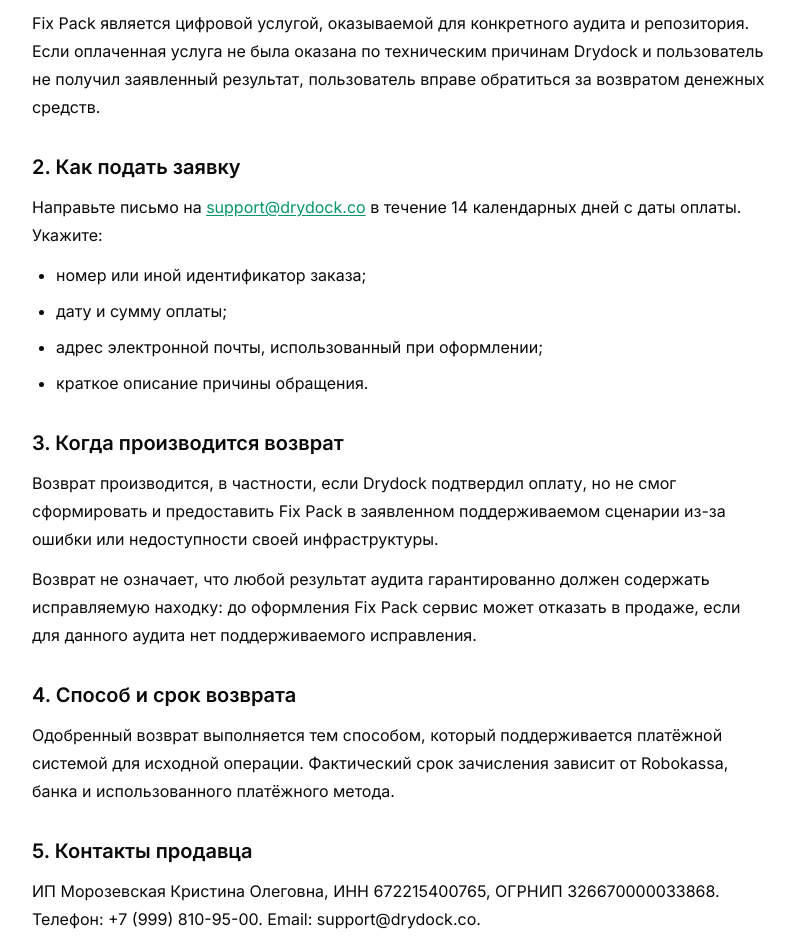
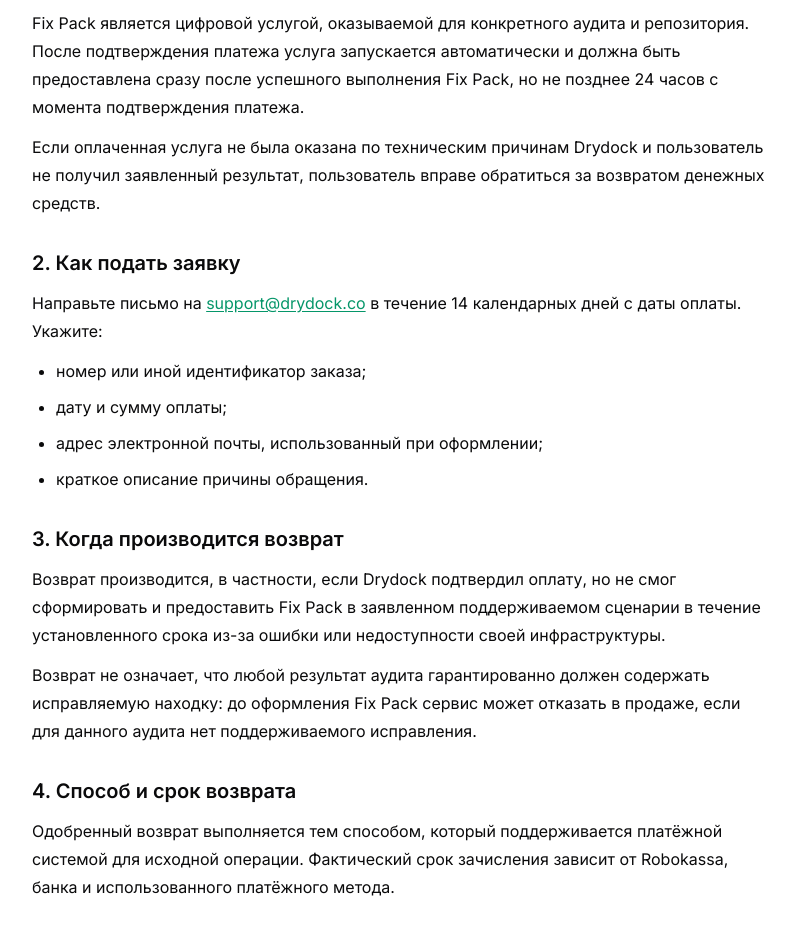
Before and after one commit to aiagent2046-coder/shipit, a Next.js app in the folder web/: page /ru/refund in a window 1280 px wide. Shown: the part 280-1217 px from the top of the page, without its empty margins (240-1035 px from the left). Built offline with nearby package versions, Linux system fonts and the light colour scheme; no server answers.

Commit message:
Add seller address and 24h service deadline to refund terms

```diff
--- a/web/src/app/ru/refund/page.tsx
+++ b/web/src/app/ru/refund/page.tsx
@@ -14,7 +14,8 @@ export default function RefundPage() {
 
       <section className="mt-8">
         <h2 className="text-xl font-semibold">1. Общий порядок</h2>
-        <p className="mt-3">Fix Pack является цифровой услугой, оказываемой для конкретного аудита и репозитория. Если оплаченная услуга не была оказана по техническим причинам Drydock и пользователь не получил заявленный результат, пользователь вправе обратиться за возвратом денежных средств.</p>
+        <p className="mt-3">Fix Pack является цифровой услугой, оказываемой для конкретного аудита и репозитория. После подтверждения платежа услуга запускается автоматически и должна быть предоставлена сразу после успешного выполнения Fix Pack, но не позднее 24 часов с момента подтверждения платежа.</p>
+        <p className="mt-3">Если оплаченная услуга не была оказана по техническим причинам Drydock и пользователь не получил заявленный результат, пользователь вправе обратиться за возвратом денежных средств.</p>
       </section>
 
       <section className="mt-8">
@@ -30,7 +31,7 @@ export default function RefundPage() {
 
       <section className="mt-8">
         <h2 className="text-xl font-semibold">3. Когда производится возврат</h2>
-        <p className="mt-3">Возврат производится, в частности, если Drydock подтвердил оплату, но не смог сформировать и предоставить Fix Pack в заявленном поддерживаемом сценарии из-за ошибки или недоступности своей инфраструктуры.</p>
+        <p className="mt-3">Возврат производится, в частности, если Drydock подтвердил оплату, но не смог сформировать и предоставить Fix Pack в заявленном поддерживаемом сценарии в течение установленного срока из-за ошибки или недоступности своей инфраструктуры.</p>
         <p className="mt-3">Возврат не означает, что любой результат аудита гарантированно должен содержать исправляемую находку: до оформления Fix Pack сервис может отказать в продаже, если для данного аудита нет поддерживаемого исправления.</p>
       </section>
 
@@ -41,7 +42,7 @@ export default function RefundPage() {
 
       <section className="mt-8">
         <h2 className="text-xl font-semibold">5. Контакты продавца</h2>
-        <p className="mt-3">ИП Морозевская Кристина Олеговна, ИНН 672215400765, ОГРНИП 326670000033868. Телефон: +7 (999) 810-95-00. Email: support@drydock.co.</p>
+        <p className="mt-3">ИП Морозевская Кристина Олеговна, ИНН 672215400765, ОГРНИП 326670000033868. Адрес: Смоленская область, Угранский район, село Угра, ул. Некрасова, дом 16. Телефон: +7 (999) 810-95-00. Email: support@drydock.co.</p>
       </section>
     </article>
   );
```
